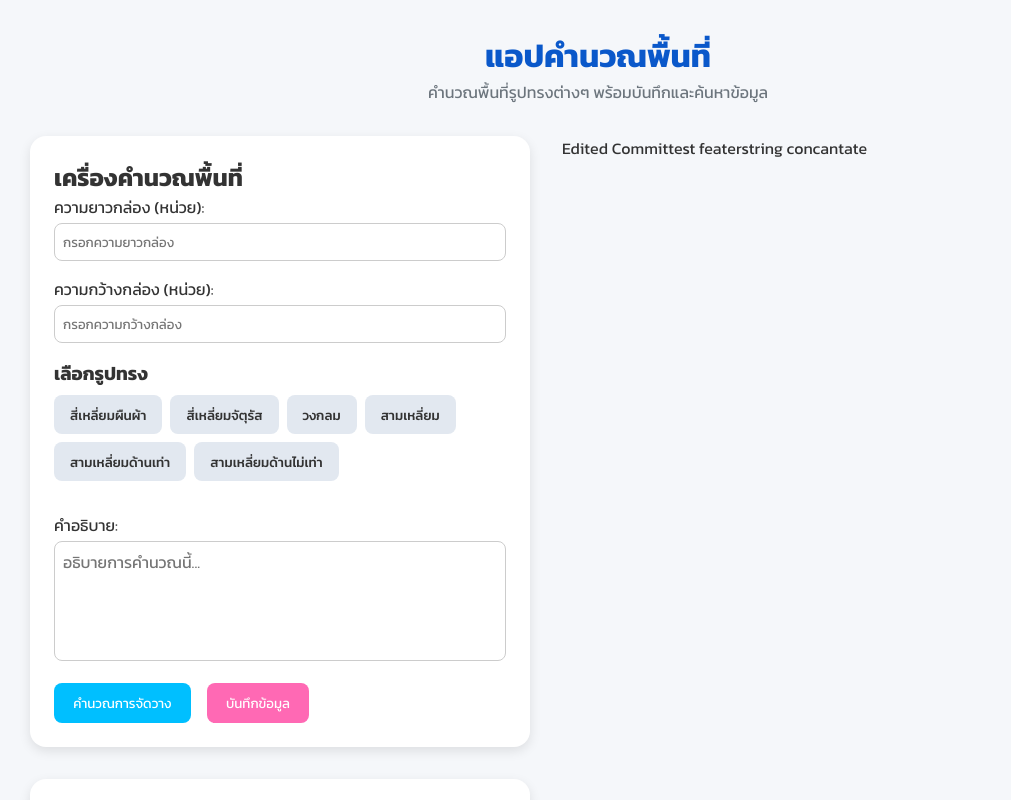
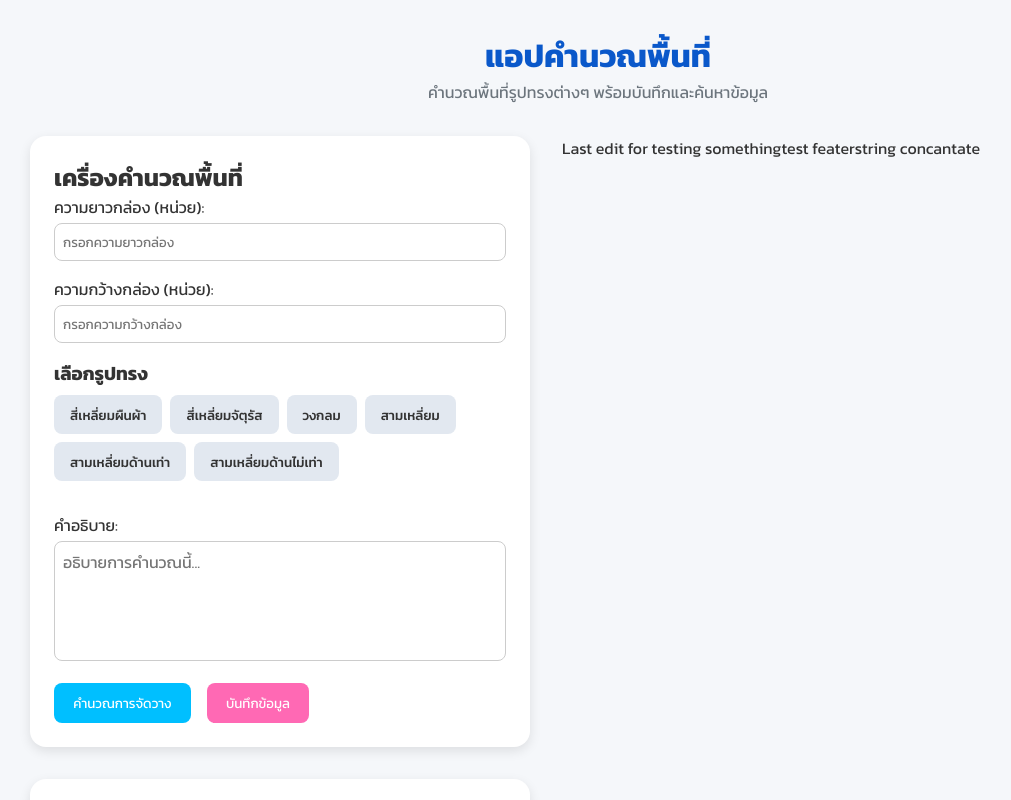
Before and after one commit to phatphoom/terra-mind-react, a Next.js app: page / in a window 1280 px wide. Shown: the top 800 px of the page, without its empty margins (42-1053 px from the left). Built offline with nearby package versions, Linux system fonts and the light colour scheme.

Commit message:
last edit

```diff
--- a/src/app/page.tsx
+++ b/src/app/page.tsx
@@ -6,7 +6,7 @@ import { AreaForm } from "@/Components/AreaForm";
 import { AreaDatabase } from "@/Components/AreaDatabase";
 
 export default function HomePage() {
-  const message = "Edited Commit";
+  const message = "Last edit for testing something";
   return (
     <main className="container">
       <header className="app-header">
```
